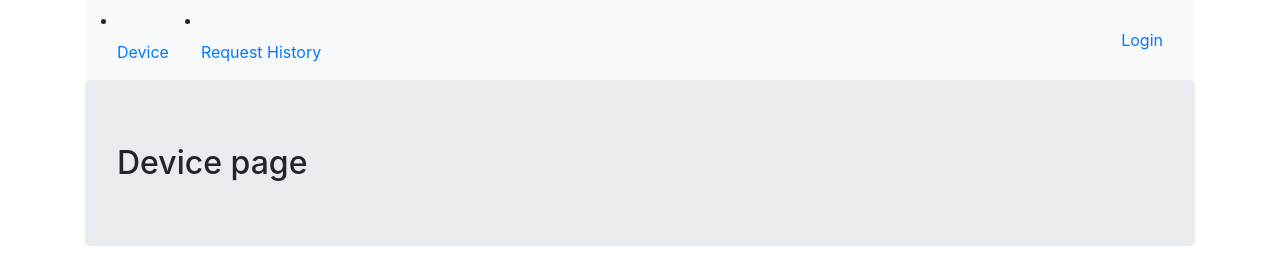
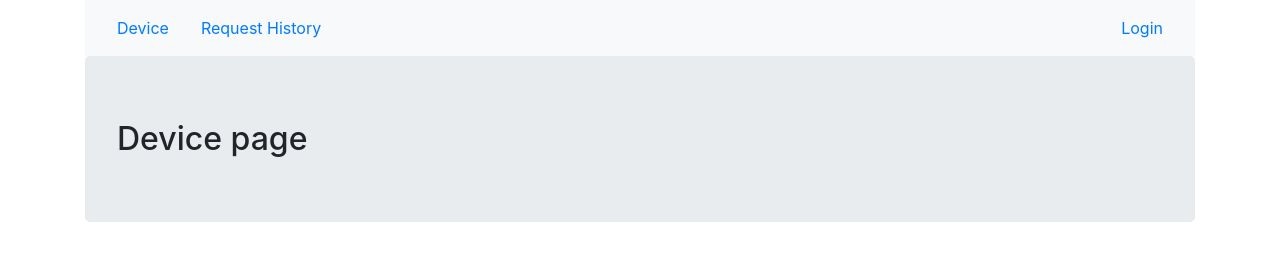
Before and after one commit to ayomikvn/lab_inventory, a Django app: template src/templates/podrequest/device_list.html in a window 1280 px wide. Shown: the top 254 px of the page. Run offline with Django 3.2, Linux system fonts and the light colour scheme; the template is opened without the code that fills it, so the values that code supplies are empty; some libraries are stand-ins or nearby versions.

Commit message:
Fixed 'navbar displaying unordered list bullet' issue.

```diff
--- a/src/templates/podrequest/base.html
+++ b/src/templates/podrequest/base.html
@@ -18,6 +18,7 @@
             </button>
             <!-- Navbar links -->
             <div class="collapse navbar-collapse" id="collapsibleNavbar">
+                <ul class="nav">
                     <li class="nav-item">
                         <a class="nav-link" href="{% url 'podrequest:device_list' %}">Device</a>
                     </li>
```
